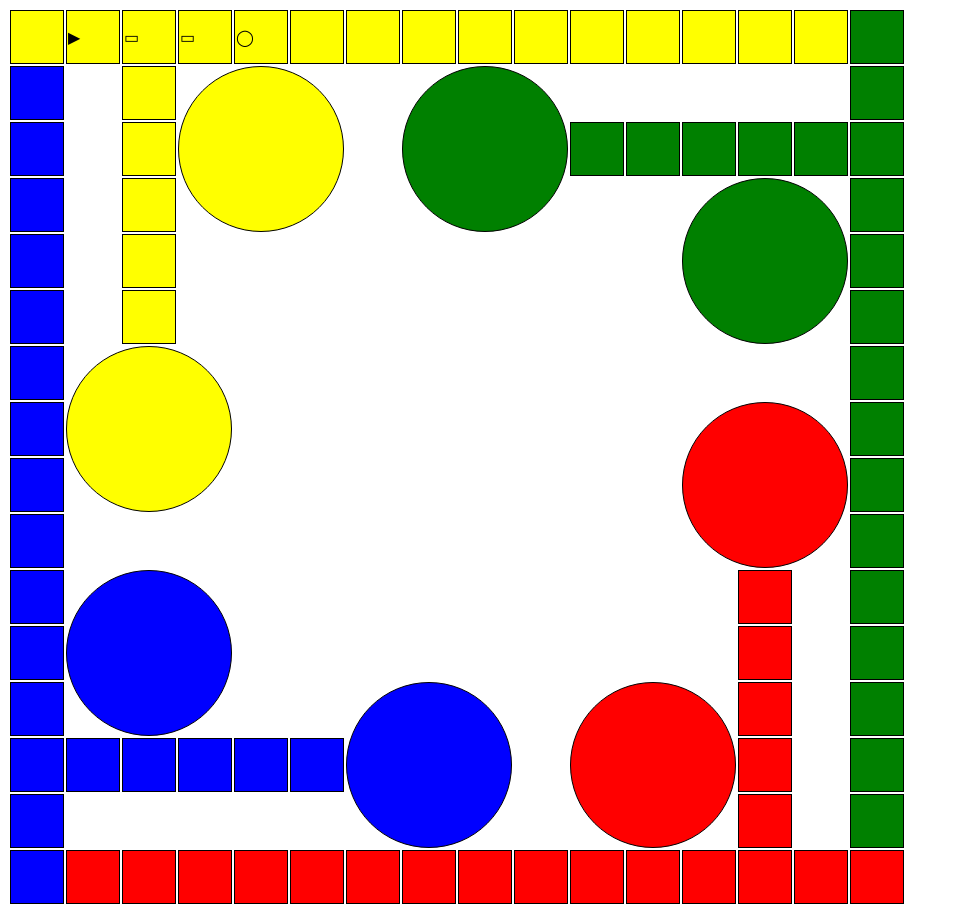
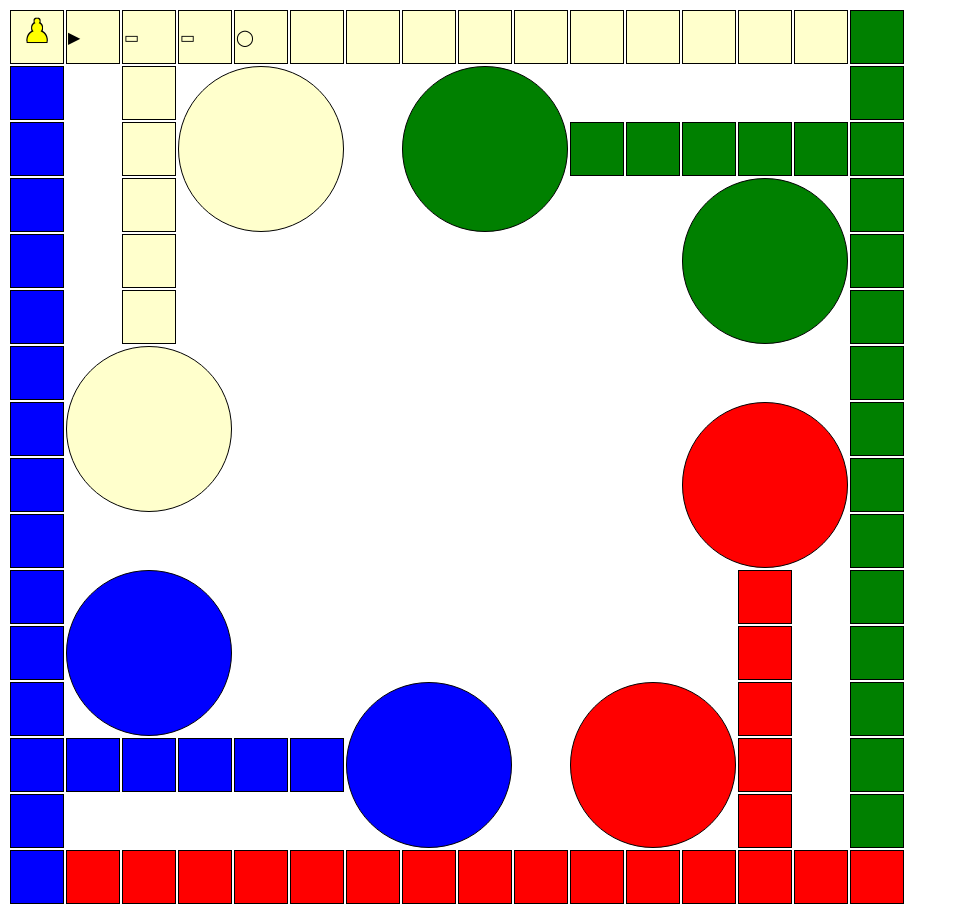
Before and after one commit to SAParfitt/WebSorry, a plain HTML site: page playground/board.html in a window 1280 px wide. Shown: the whole page, without its empty margins (0-957 px from the left). Drawn offline with Linux system fonts and the light colour scheme.

Commit message:
Add a yellow pawn to the playground file

```diff
--- a/board.css
+++ /dev/null
@@ -1,33 +0,0 @@
-table {
-	 /*border-collapse: collapse;*/
-}
-
-td {
-	border: 1px solid black;
-	height: 50px;
-	width: 50px;
-}
-
-td.yellow {
-	background-color: yellow;
-}
-
-td.green {
-	background-color: green;
-}
-
-td.red {
-	background-color: red;
-}
-
-td.blue {
-	background-color: blue;
-}
-
-td.space {
-	border: none;
-}
-
-td.home {
-	border-radius: 100px;
-}
--- /dev/null
+++ b/playground/board.css
@@ -0,0 +1,49 @@
+table {
+	 /*border-collapse: collapse;*/
+}
+
+td {
+	border: 1px solid black;
+	height: 50px;
+	width: 50px;
+}
+
+td.yellow {
+	background-color: rgba(255, 255, 204, 1);
+}
+
+.pawn.yellow {
+	font-family: 'Arial Unicode MS';
+	font-size: 2em;
+	text-align: center;
+	color: yellow;
+	margin: 0;
+	padding: 0;
+	height: 100%;
+	width: 100%;
+	text-shadow:
+   -1px -1px 0 #000,
+    1px -1px 0 #000,
+    -1px 1px 0 #000,
+     1px 1px 0 #000;
+}
+
+td.green {
+	background-color: green;
+}
+
+td.red {
+	background-color: red;
+}
+
+td.blue {
+	background-color: blue;
+}
+
+td.space {
+	border: none;
+}
+
+td.home {
+	border-radius: 100px;
+}
--- a/board.html
+++ b/playground/board.html
@@ -2,12 +2,12 @@
 <html>
 	<head>
 		<title>Web Sorry</title>
-		<link rel="stylesheet" type="text/css" href="board.css">
+ 		<link rel="stylesheet" type="text/css" href="board.css">
 	<body>
 		<table>
 			<!-- Top Row -->
 			<tr>
-				<td class="yellow">&nbsp;</td>
+				<td class="yellow"><div class="pawn yellow">&#9823;</div></td>
 				<td class="yellow">&#x25b6;</td>
 				<td class="yellow">&#x25ad;</td>
 				<td class="yellow">&#x25ad;</td>
```
